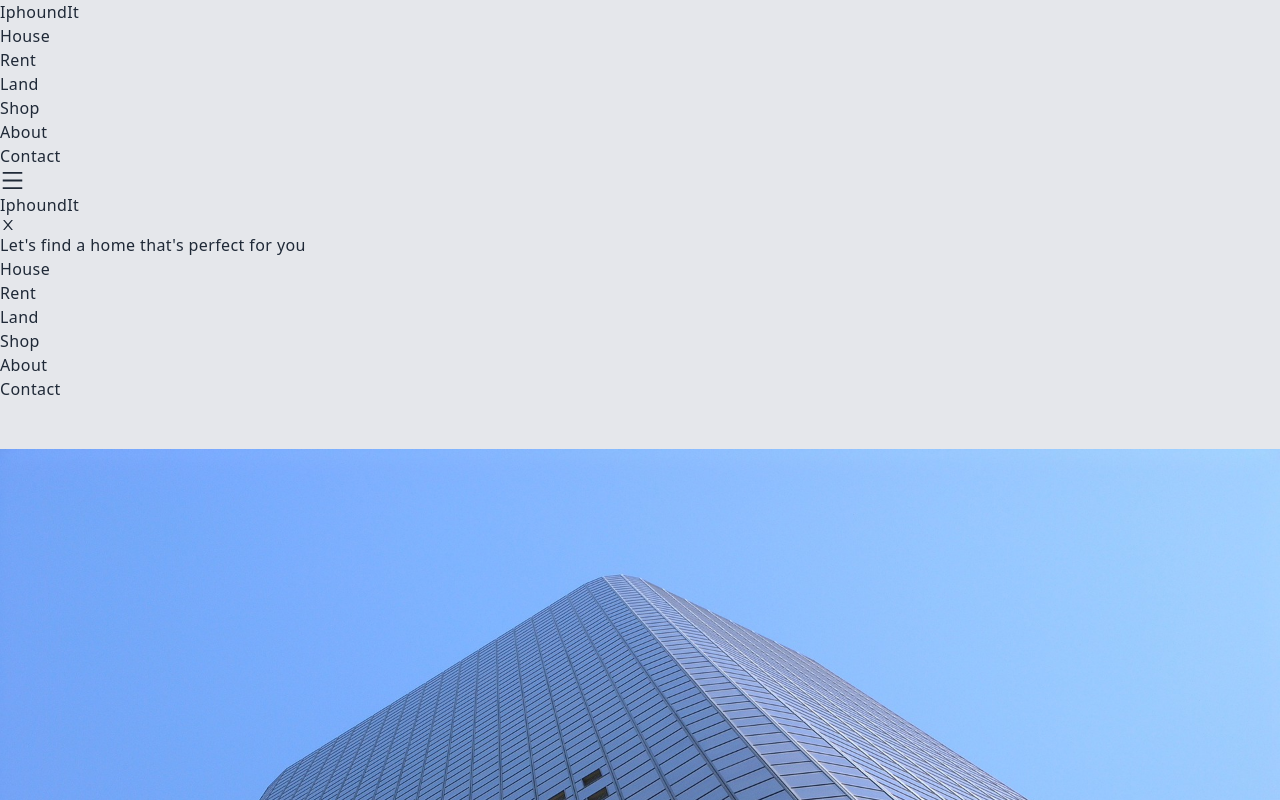
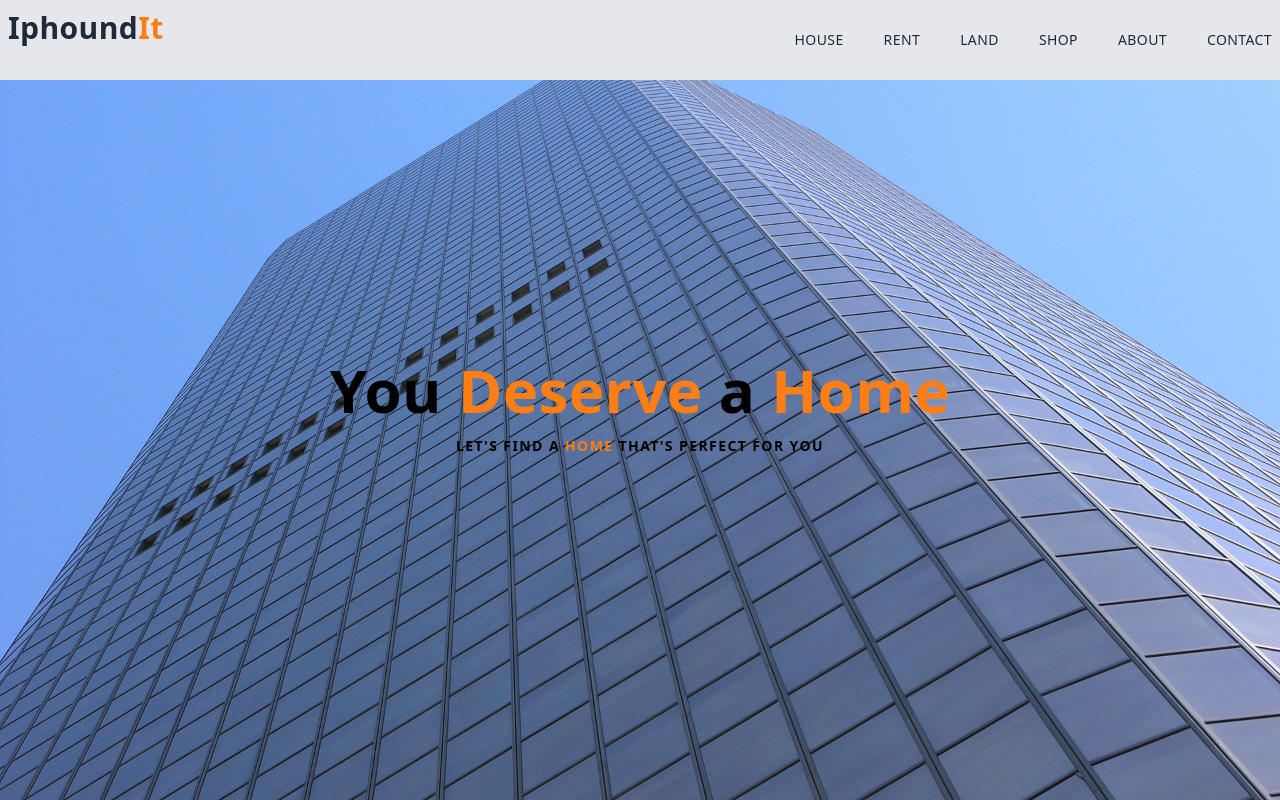
Before and after one commit to Aribobo/iphoundit, a Next.js app: page / in a window 1280 px wide. Shown: the top 800 px of the page. Built offline with nearby package versions, Linux system fonts and the light colour scheme.

Commit message:
restore deleted file

```diff
--- /dev/null
+++ b/next.config.js
@@ -0,0 +1,10 @@
+/** @type {import('next').NextConfig} */
+const nextConfig = {
+  reactStrictMode: true,
+  images: {
+    domains : ['res.cloudinary.com']
+  },
+
+}
+
+module.exports = nextConfig
--- /dev/null
+++ b/postcss.config.js
@@ -0,0 +1,6 @@
+module.exports = {
+  plugins: {
+    tailwindcss: {},
+    autoprefixer: {},
+  },
+}
--- /dev/null
+++ b/tailwind.config.js
@@ -0,0 +1,10 @@
+module.exports = {
+  content: [
+    "./pages/**/*.{js,ts,jsx,tsx}",
+    "./components/**/*.{js,ts,jsx,tsx}",
+  ],
+  theme: {
+    extend: {},
+  },
+  plugins: [],
+}
```
